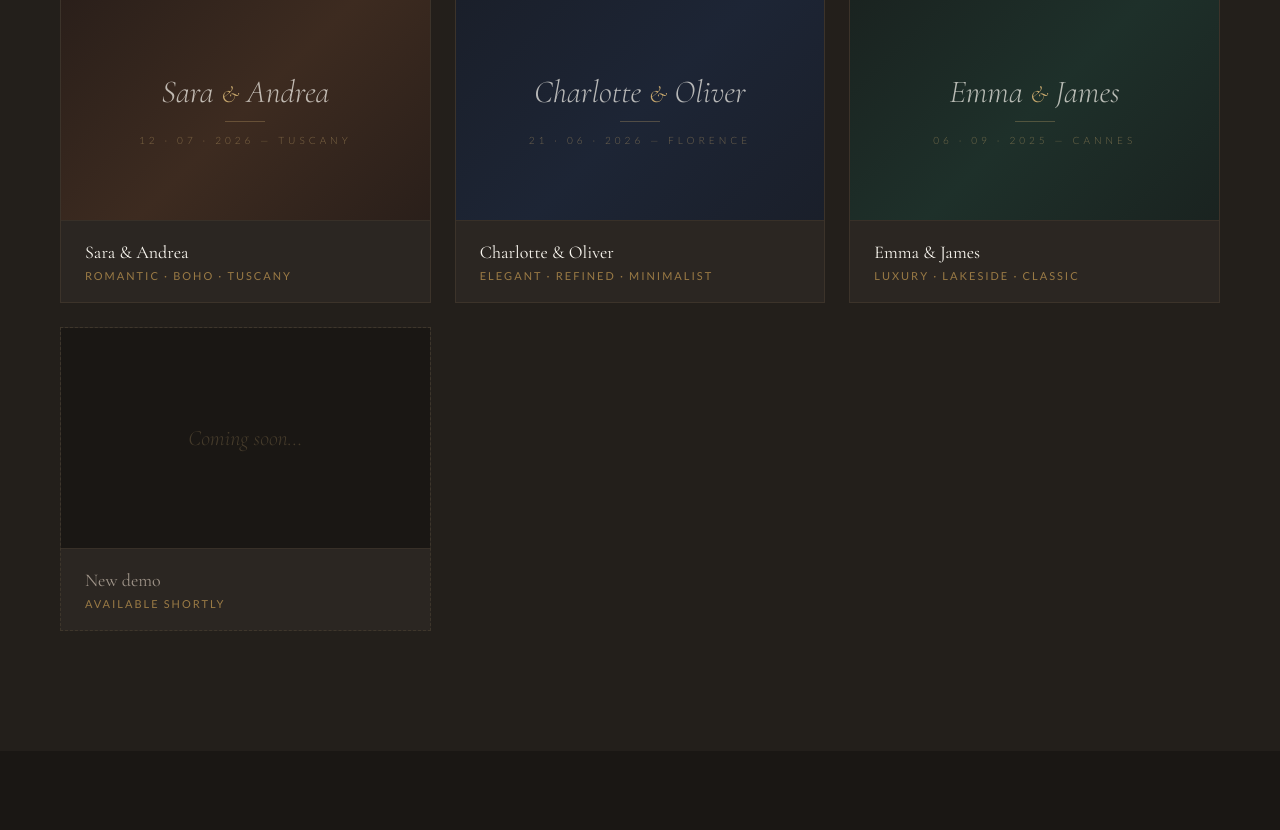
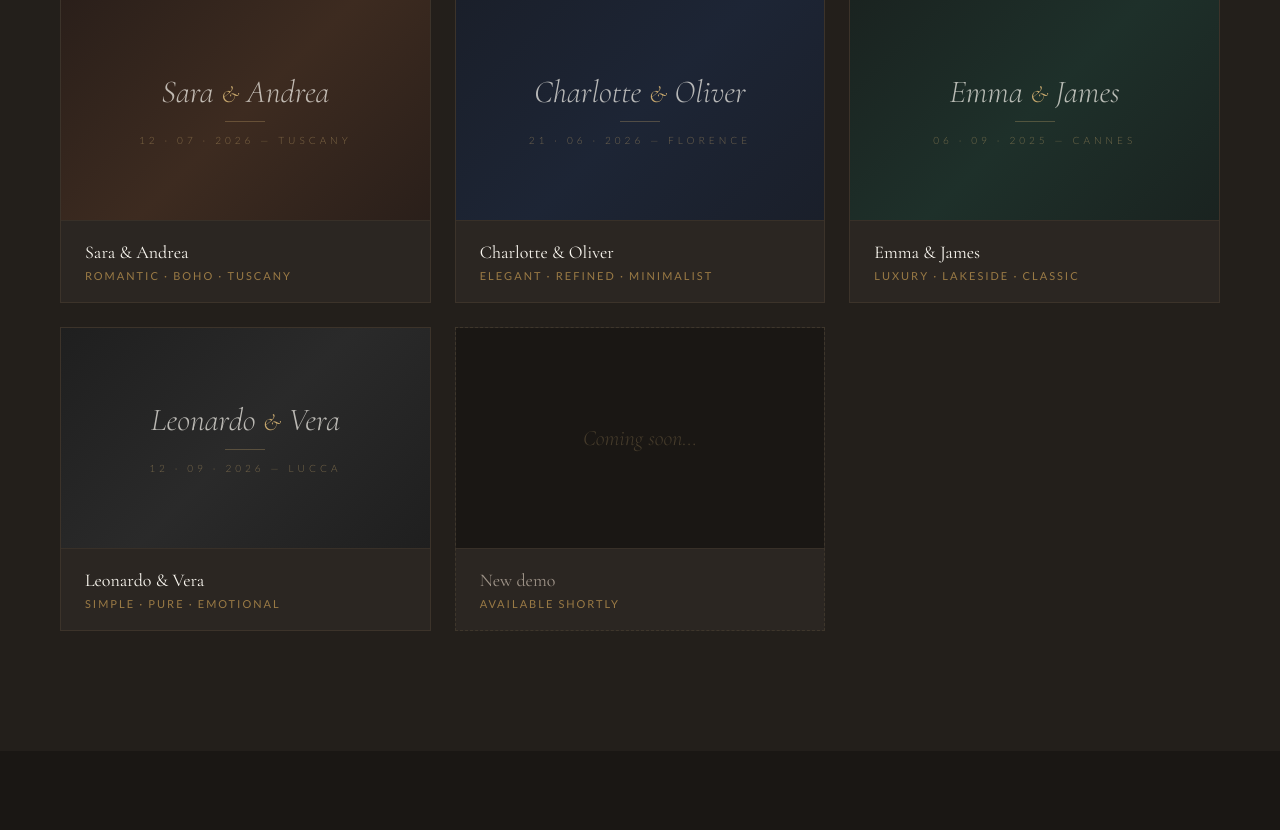
Before and after one commit to emmepi97/wedding-collab-django, a Django app: page /brochure_eng/ in a window 1280 px wide. Shown: the part 4273-5103 px from the top of the page. Run offline with Django 5.2, Linux system fonts and the light colour scheme.

Commit message:
demo aggiunta

```diff
--- a/templates/brochure_eng.html
+++ b/templates/brochure_eng.html
@@ -1276,6 +1276,26 @@ footer {
       </div>
     </a>
 
+        <!-- Demo 4 - replace href with real URL -->
+    <a href="https://www.weddingcoding.it/demo3/" target="_blank" class="demo-card reveal reveal-delay-4">
+      <div class="demo-thumb">
+        <div class="demo-thumb-bg"></div>
+        <div class="demo-thumb-content">
+          <div class="demo-names">Leonardo <span class="demo-amp">&</span> Vera</div>
+          <div class="demo-ornament"></div>
+          <div class="demo-date-line">12 · 09 · 2026 — Lucca</div>
+        </div>
+        <div class="demo-overlay">
+          <div class="demo-overlay-text">View demo</div>
+        </div>
+      </div>
+      <div class="demo-info">
+        <div class="demo-title">Leonardo & Vera</div>
+        <div class="demo-style"> Simple · Pure · Emotional</div>
+      </div>
+    </a>
+
+
     <!-- Coming soon -->
     <div class="demo-card coming-soon reveal reveal-delay-3">
       <div class="demo-thumb" style="background:var(--ink);">
--- a/templates/home.html
+++ b/templates/home.html
@@ -268,11 +268,11 @@ nav .nav-cta{
       <p class="hero-sub">Template eleganti e su misura, add‑on professionali (RSVP, gallery, QR kit, guestbook). Tu gestisci il cliente, noi realizziamo il sito per il loro sogno d'amore.</p>
       <div class="hero-cta">
 
-        <a href="#demo" class="btn">Prenota una demo</a>
+        <a href="#demo" class="btn">Contattaci subito</a>
       </div>
       <div class="badges">
         <span class="badge">White‑label</span>
-        <span class="badge">72h delivery</span>
+        <span class="badge">7day delivery</span>
         <span class="badge">GDPR‑ready</span>
         <span class="badge">Supporto Priority</span>
       </div>
```
Also changed, not shown: templates/brochure_ita.html (+22 -0 lines).
